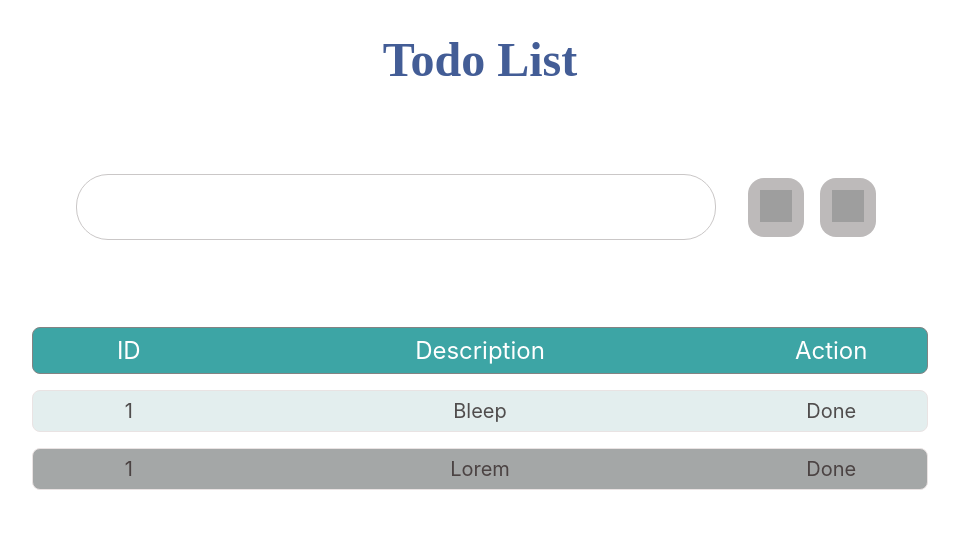
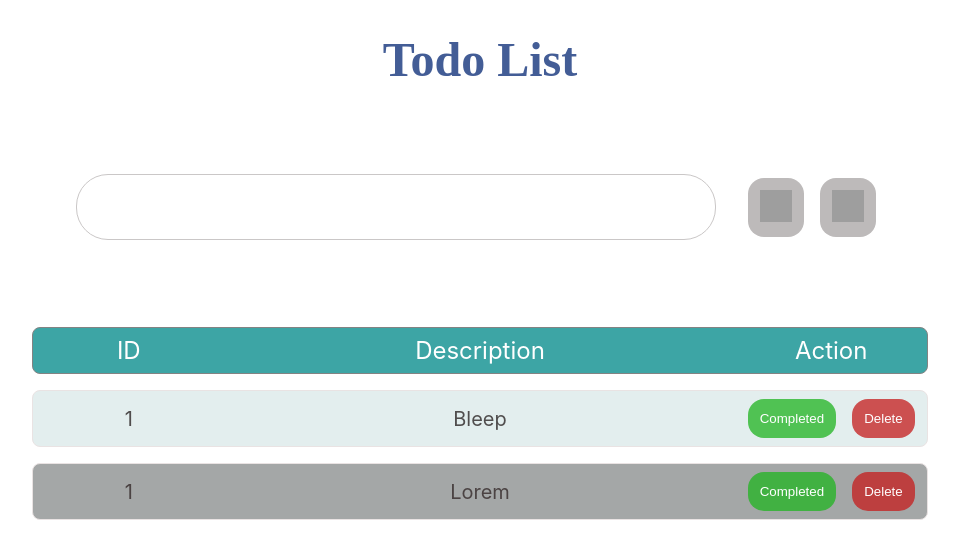
Before and after one commit to CyberFlaw/pern-todo, a React (Create React App) app in the folder client/: page / in a window 1280 px wide. Shown: the top 558 px of the page, without its empty margins (160-1119 px from the left). Built offline with nearby package versions, Linux system fonts and the light colour scheme; grey boxes are pictures that could not be loaded.

Commit message:
Action buttons added

```diff
--- /dev/null
+++ b/client/src/components/action.tsx
@@ -0,0 +1,10 @@
+import "./style.css";
+
+export default function Actions() {
+  return (
+    <div className="action">
+      <button className="complete">Completed</button>
+      <button className="delete">Delete</button>
+    </div>
+  );
+}
--- a/client/src/components/display.tsx
+++ b/client/src/components/display.tsx
@@ -1,3 +1,5 @@
+import React from "react";
+import Actions from "./action";
 import "./style.css";
 
 export default function ShowTodo() {
@@ -13,12 +15,16 @@ export default function ShowTodo() {
         <div className="table-content1">
           <div className="col1">1</div>
           <div className="col2">Bleep</div>
-          <div className="col3">Done</div>
+          <div className="col3">
+            <Actions />
+          </div>
         </div>
         <div className="table-content2">
           <div className="col1">1</div>
           <div className="col2">Lorem</div>
-          <div className="col3">Done</div>
+          <div className="col3">
+            <Actions />
+          </div>
         </div>
       </div>
     </div>
--- a/client/src/components/style.css
+++ b/client/src/components/style.css
@@ -141,3 +141,31 @@ col3 {
 
   margin-bottom: 1rem;
 }
+
+.action {
+  display: flex;
+  justify-content: center;
+  align-items: center;
+
+  height: 100%;
+}
+
+.delete {
+  margin-left: 0.5rem;
+  padding: 0.75rem;
+  border-radius: 1rem;
+
+  border: none;
+  background-color: rgba(198, 31, 31, 0.76);
+  color: white;
+}
+
+.complete {
+  margin-right: 0.5rem;
+  padding: 0.75rem;
+  border-radius: 1rem;
+
+  border: none;
+  background-color: rgba(35, 181, 35, 0.76);
+  color: white;
+}
```
